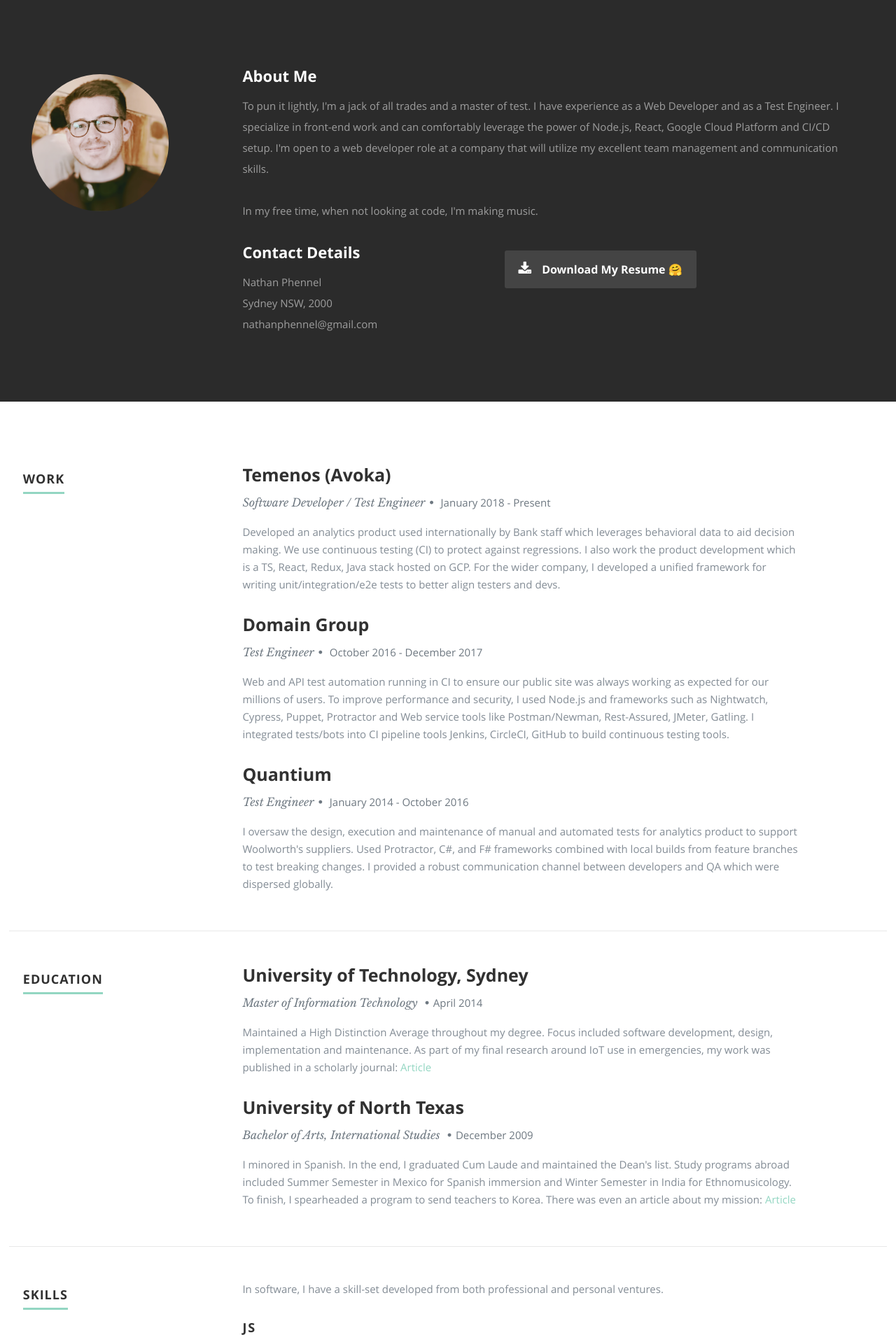
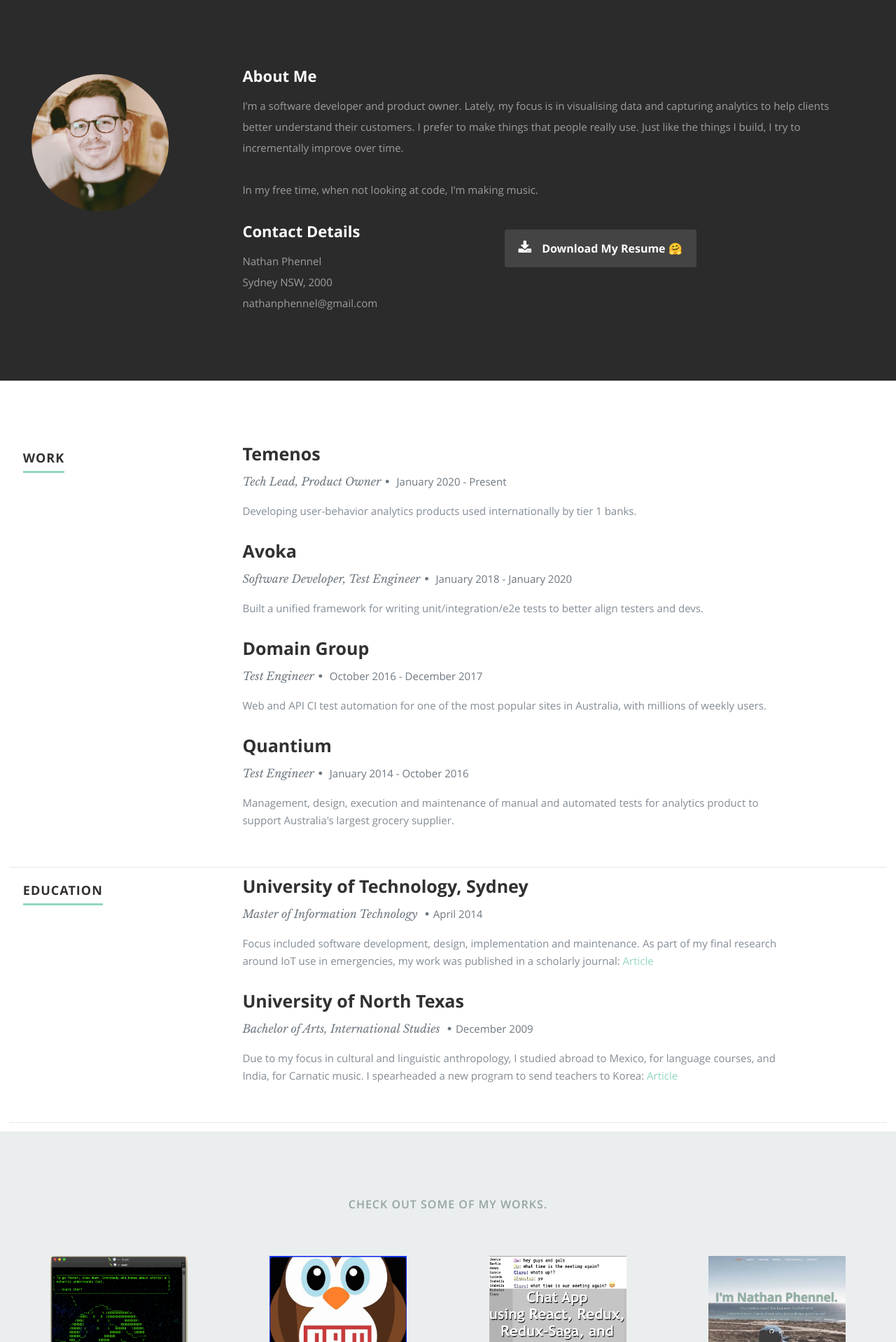
Before and after one commit to enphnt/enphnt.github.io, a React (Create React App) app: page / in a window 1280 px wide. Shown: the part 802-2720 px from the top of the page at 70% size. Built offline with nearby package versions, Linux system fonts and the light colour scheme.

Commit message:
feat: reduce content and update resume

```diff
--- a/public/css/layout.css
+++ b/public/css/layout.css
@@ -238,7 +238,6 @@
 #resume {
    background: #fff;
    padding-top: 90px;
-   padding-bottom: 72px;
    overflow: hidden;
 }
 
@@ -262,7 +261,7 @@
 #resume .main-col { padding-right: 10%; }
 
 .education, .work {
-   margin-bottom: 48px;
+   margin-bottom: 12px;
    padding-bottom: 24px;
    border-bottom: 1px solid #E8E8E8;
 }
@@ -658,7 +657,7 @@
 #testimonials blockquote:before { content: none; }
 #testimonials blockquote p {
    padding: 0;
-   font-size: 21px;
+   font-size: 18px;
    text-shadow: .25px 1px #090909;
    line-height: 36px;
    color: rgb(209, 209, 209);
--- a/public/resumeData.json
+++ b/public/resumeData.json
@@ -1,10 +1,10 @@
 {
   "main": {
     "name":"Nathan Phennel",
-    "occupation":"Dev | Test Engineer",
-    "description":"Developer | Tester | Music Maker",
+    "occupation":"Software Engineer | Music Maker",
+    "description":"Software Engineer | Music Maker",
     "image":"profilepic.png",
-    "bio":"To pun it lightly, I'm a jack of all trades and a master of test. I have experience as a Web Developer and as a Test Engineer. I specialize in front-end work and can comfortably leverage the power of Node.js, React, Google Cloud Platform and CI/CD setup. I'm open to a web developer role at a company that will utilize my excellent team management and communication skills.",
+    "bio":"I'm a software developer and product owner. Lately, my focus is in visualising data and capturing analytics to help clients better understand their customers. I prefer to make things that people really use. Just like the things I build, I try to incrementally improve over time.",
     "bio2":"In my free time, when not looking at code, I'm making music.",
     "contactmessage":"Use this handy lil form and I'll receive your message.",
     "email": "nathanphennel@gmail.com",
@@ -37,22 +37,28 @@
     "skillmessage":"In software, I have a skill-set developed from both professional and personal ventures.",
     "work":[
       {
-        "company":"Temenos (Avoka)",
-        "title":"Software Developer / Test Engineer",
-        "years":"January 2018 - Present",
-        "description":"Developed an analytics product used internationally by Bank staff which leverages behavioral data to aid decision making. We use continuous testing (CI) to protect against regressions. I also work the product development which is a TS, React, Redux, Java stack hosted on GCP. For the wider company, I developed a unified framework for writing unit/integration/e2e tests to better align testers and devs."
+        "company":"Temenos",
+        "title":"Tech Lead, Product Owner",
+        "years":"January 2020 - Present",
+        "description":"Developing user-behavior analytics products used internationally by tier 1 banks."
+      },
+      {
+        "company":"Avoka",
+        "title":"Software Developer, Test Engineer",
+        "years":"January 2018 - January 2020",
+        "description":"Built a unified framework for writing unit/integration/e2e tests to better align testers and devs."
       },
       {
         "company":"Domain Group",
         "title":"Test Engineer",
         "years":"October 2016 - December 2017",
-        "description":"Web and API test automation running in CI to ensure our public site was always working as expected for our millions of users. To improve performance and security, I used Node.js and frameworks such as Nightwatch, Cypress, Puppet, Protractor and Web service tools like Postman/Newman, Rest-Assured, JMeter, Gatling. I integrated tests/bots into CI pipeline tools Jenkins, CircleCI, GitHub to build continuous testing tools."
+        "description":"Web and API CI test automation for one of the most popular sites in Australia, with millions of weekly users."
       },
       {
         "company":"Quantium",
         "title":"Test Engineer",
         "years":"January 2014 - October 2016",
-        "description":"I oversaw the design, execution and maintenance of manual and automated tests for analytics product to support Woolworth's suppliers. Used Protractor, C#, and F# frameworks combined with local builds from feature branches to test breaking changes. I provided a robust communication channel between developers and QA which were dispersed globally."
+        "description":"Management, design, execution and maintenance of manual and automated tests for analytics product to support Australia's largest grocery supplier."
       }
     ],
     "education":[
@@ -61,14 +67,14 @@
         "degree":"Master of Information Technology",
         "graduated":"April 2014",
         "link": "https://www.sciencedirect.com/science/article/pii/S0306437915302192",
-        "description": "Maintained a High Distinction Average throughout my degree. Focus included software development, design, implementation and maintenance. As part of my final research around IoT use in emergencies, my work was published in a scholarly journal: "
+        "description": "Focus included software development, design, implementation and maintenance. As part of my final research around IoT use in emergencies, my work was published in a scholarly journal: "
       },
       {
         "school":"University of North Texas",
         "degree":"Bachelor of Arts, International Studies",
         "graduated":"December 2009",
         "link": "https://www.ntdaily.com/students-to-teach-in-korea/",
-        "description":"I minored in Spanish. In the end, I graduated Cum Laude and maintained the Dean's list. Study programs abroad included Summer Semester in Mexico for Spanish immersion and Winter Semester in India for Ethnomusicology. To finish, I spearheaded a program to send teachers to Korea. There was even an article about my mission: "
+        "description":"Due to my focus in cultural and linguistic anthropology, I studied abroad to Mexico, for language courses, and India, for Carnatic music. I spearheaded a new program to send teachers to Korea: "
       }
     ],
     "skills":[
--- a/src/Components/Resume.js
+++ b/src/Components/Resume.js
@@ -54,7 +54,7 @@
           </div>
         </div>
 
-        <div className="row skill">
+        {/* <div className="row skill">
 
           <div className="three columns header-col">
             <h1><span>Skills</span></h1>
@@ -71,7 +71,7 @@
               </ul>
             </div>
           </div>
-        </div>
+        </div> */}
       </section>
     );
   }
```
